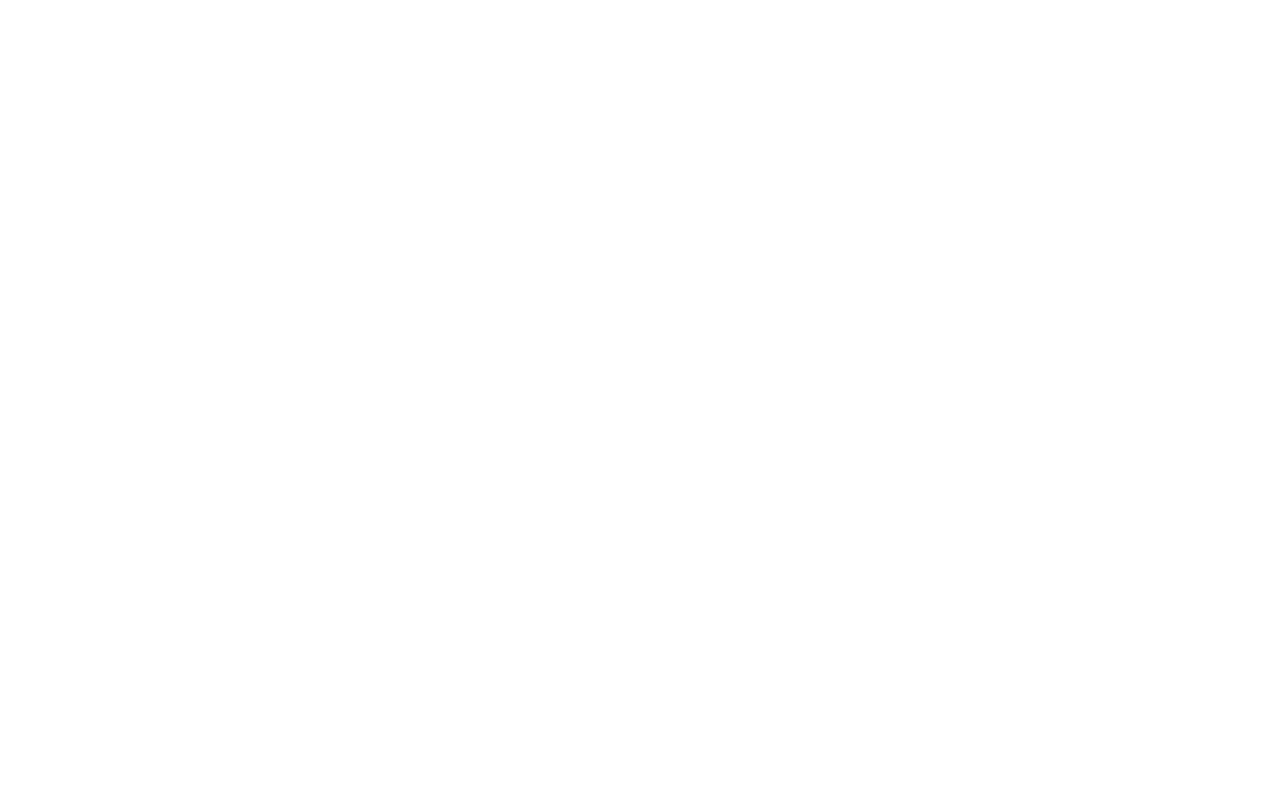
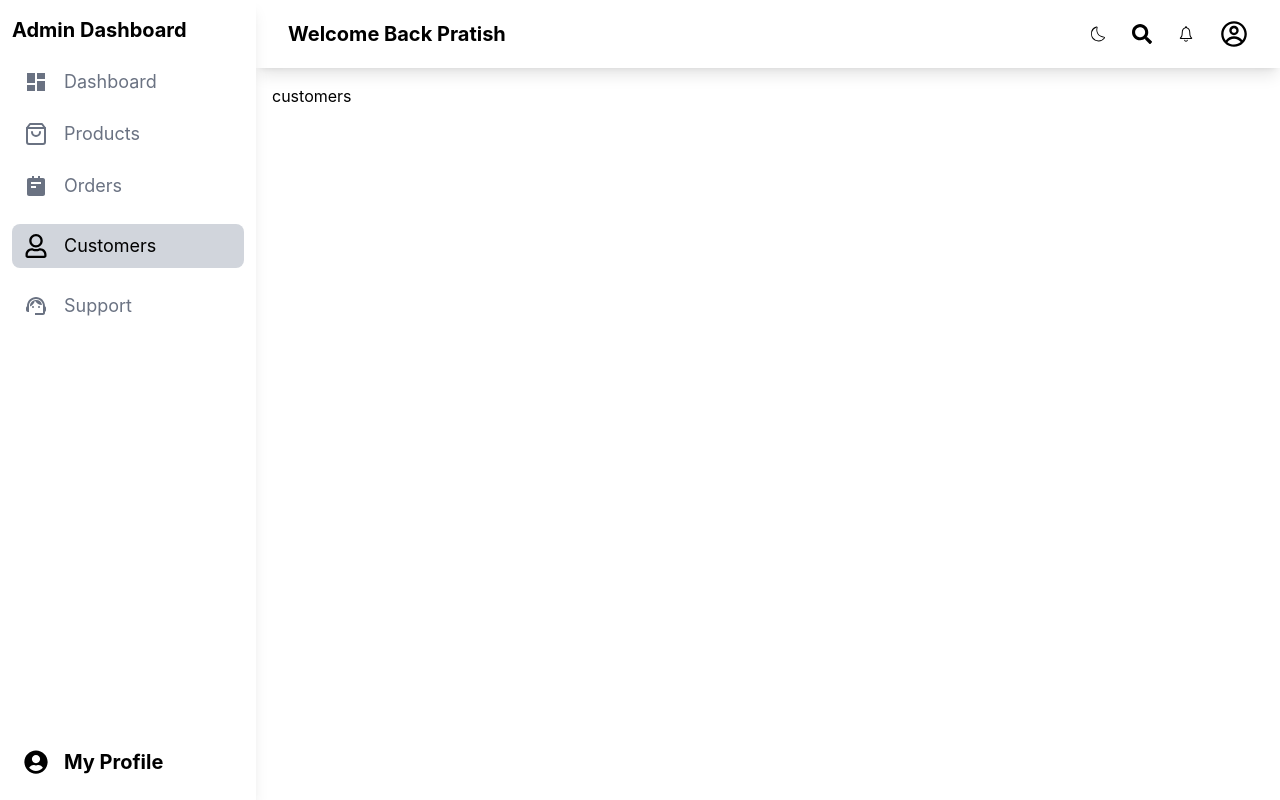
Before and after one commit to PratishBuzzra/Admin-Dashboard, a React (Vite) app: page /customers in a window 1280 px wide. Before the commit this address had no page. Built offline with nearby package versions, Linux system fonts and the light colour scheme.

Commit message:
added pages

```diff
--- a/src/App.tsx
+++ b/src/App.tsx
@@ -1,6 +1,10 @@
 import { Route, Routes } from "react-router-dom"
 import Layout from "./components/Layout"
 import Dashboard from "./pages/Dashboard"
+import Products from "./pages/Products"
+import Orders from "./pages/Orders"
+import Customers from "./pages/Customers"
+import Support from "./pages/Support"
 
 
 
@@ -12,6 +16,10 @@
       <Routes>
         <Route path="/" element={<Layout />}>
         <Route path='/dashboard' element={<Dashboard />}/>
+         <Route path='/products' element={<Products />}/>
+          <Route path='/orders' element={<Orders />}/>
+           <Route path='/customers' element={<Customers />}/>
+           <Route path='/support' element={<Support />}/>
         </Route>
       </Routes>
 
--- a/src/components/Sidebar.tsx
+++ b/src/components/Sidebar.tsx
@@ -9,7 +9,7 @@
 import { useState } from "react";
 const sideItems = [
   {id: 1, to: '/dashboard', icon: <MdDashboard size={24} />, label: 'Dashboard' },
-  {id:2, to: '/Products', icon: <FiShoppingBag size={24} />, label: 'Products' },
+  {id:2, to: '/products', icon: <FiShoppingBag size={24} />, label: 'Products' },
   {id:3, to: '/orders', icon: <BiSolidNotepad size={24} />, label: 'Orders' },
   {id:4, to: '/customers', icon: <FaRegUser size={24} />, label: 'Customers' },
   {id:5, to: '/support', icon: <MdSupportAgent size={24} />, label: 'Support' },
@@ -32,7 +32,7 @@
         </div>
         <ul className="flex-1 space-y-6 pt-6 text-gray-500">
             {sideItems.map((item)=>(
-                <NavLink key={item.id} to={item.to} className="flex items-center gap-4 px-3 ">
+                <NavLink key={item.id} to={item.to} className={({isActive})=> `flex items-center gap-4 px-3 ${isActive ? "bg-gray-300 text-black p-2 rounded-lg": ''}`} onClick={()=>setOpen(false)}>
                     <span>{item.icon}</span>
                     <h3 className={`text-lg ${open ? 'block' : 'hidden'} md:block`}>{item.label}</h3>
                 </NavLink>
--- /dev/null
+++ b/src/pages/Customers.tsx
@@ -0,0 +1,11 @@
+
+
+const Customers = () => {
+  return (
+    <div>
+      customers
+    </div>
+  )
+}
+
+export default Customers
--- /dev/null
+++ b/src/pages/Orders.tsx
@@ -0,0 +1,11 @@
+
+
+const Orders = () => {
+  return (
+    <div>
+      orders
+    </div>
+  )
+}
+
+export default Orders
--- /dev/null
+++ b/src/pages/Products.tsx
@@ -0,0 +1,11 @@
+
+
+const Products = () => {
+  return (
+    <div>
+      products
+    </div>
+  )
+}
+
+export default Products
--- /dev/null
+++ b/src/pages/Support.tsx
@@ -0,0 +1,11 @@
+
+
+const Support = () => {
+  return (
+    <div>
+      support
+    </div>
+  )
+}
+
+export default Support
```
